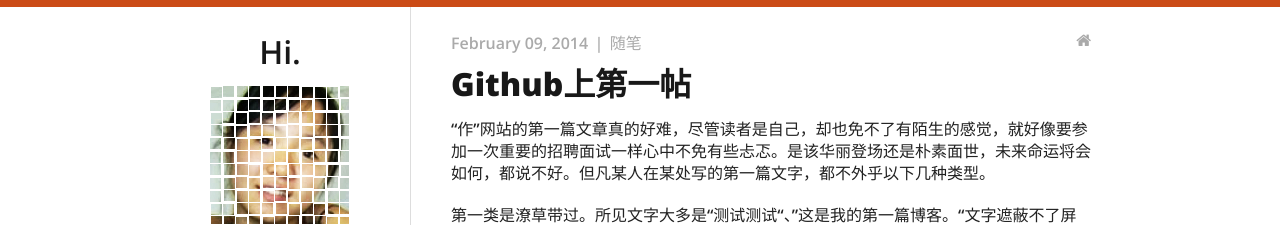
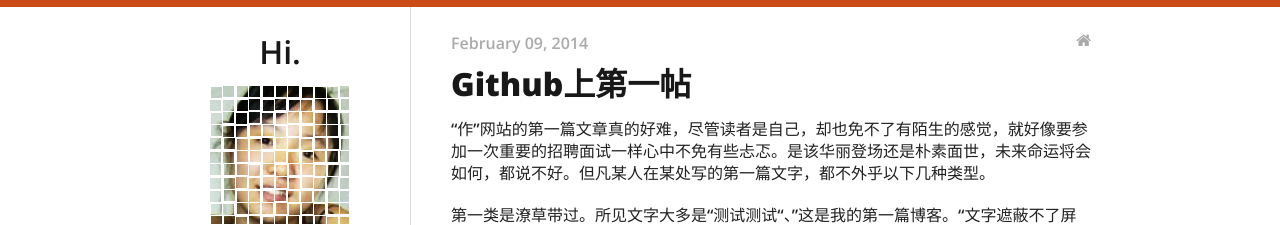
Before and after one commit to fantaghiro/fantaghiro.github.io, a Jekyll site: the page built from _posts/2014-02-09-First-Post-on-Github.markdown, in a window 1280 px wide. Shown: the top 225 px of the page. Built offline with Jekyll 4.4.1, drawn with Linux system fonts in a browser that asks for light colours; nearby versions of some CDN libraries; comment, search, counter and statistics services are not loaded.

Commit message:
Update post.html

```diff
--- a/_layouts/post.html
+++ b/_layouts/post.html
@@ -3,7 +3,7 @@ layout: default
 ---
 
 <p class="meta">
-  {{ page.date | date: "%B %d, %Y" }} &#10072; {{ page.tags }}
+  {{ page.date | date: "%B %d, %Y" }}
   <a href="/">
     <i class="home fa fa-home"></i>
   </a>
```
